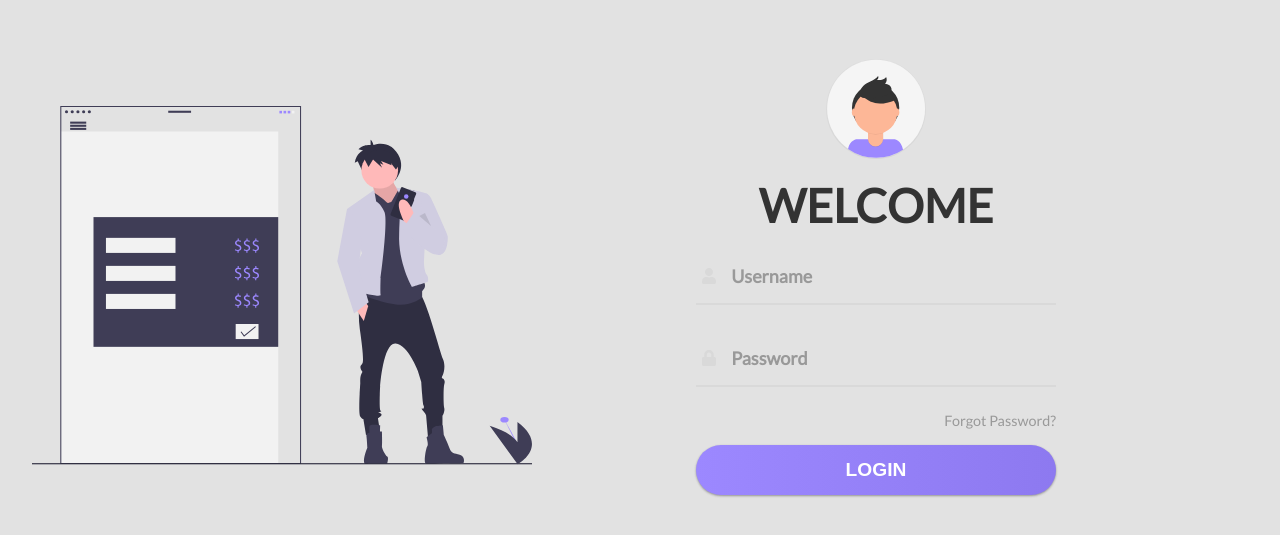
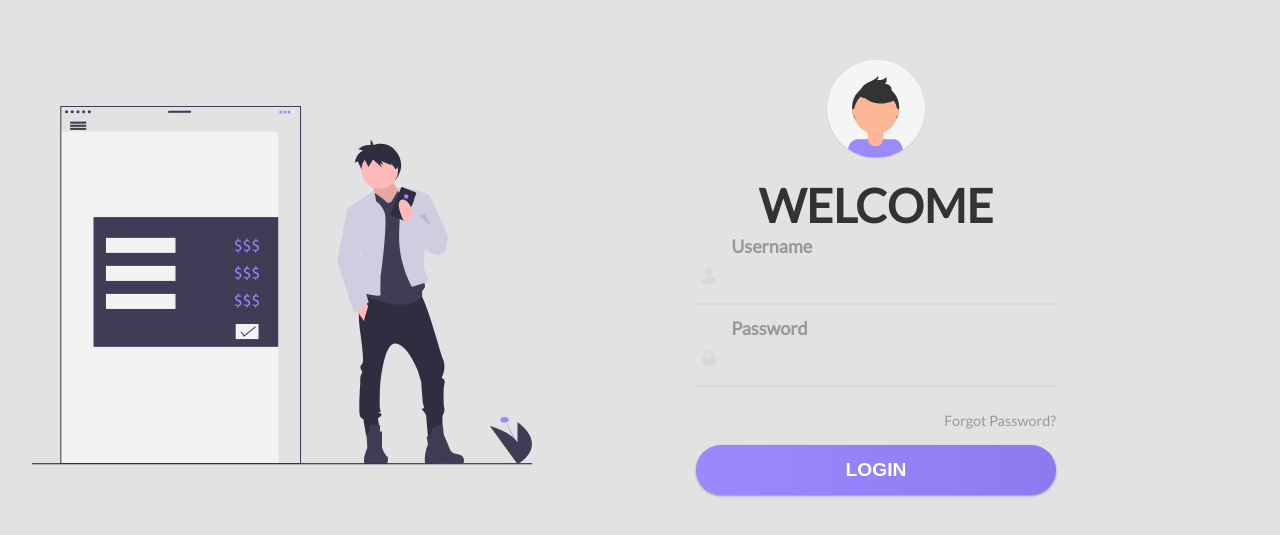
Before and after one commit to cburnjohnson/expense-tracker, a React (Create React App) app in the folder client/: page /login in a window 1280 px wide. Shown: the part 115-650 px from the top of the page. Built offline with nearby package versions, Linux system fonts and the light colour scheme.

Commit message:
style fixes

```diff
--- a/client/src/App.css
+++ b/client/src/App.css
@@ -275,6 +275,7 @@ form {
     color: #999;
     font-size: 18px;
     transition: 0.3s;
+    top: -30px;
 }
 
 .input-div:before,
```
